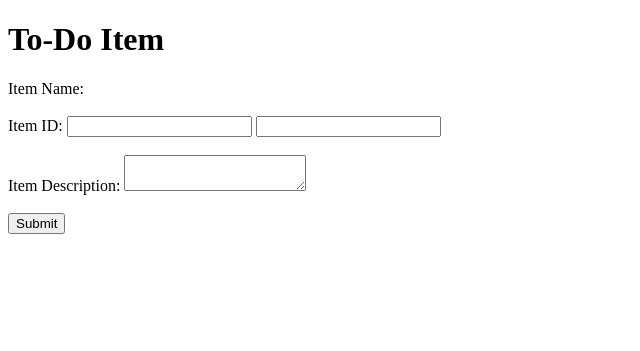
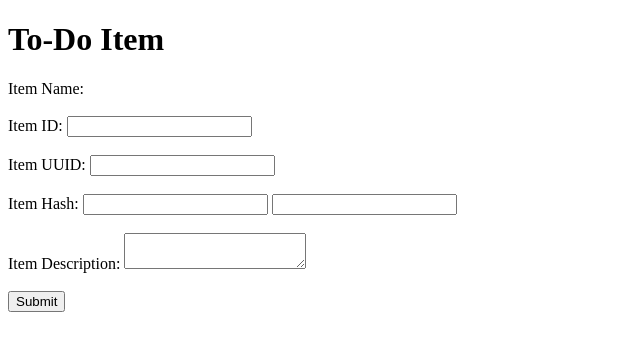
Before and after one commit to Codershreya2/Git_and_GitHub_Shreya, a Flask app: page / in a window 1280 px wide. Shown: the top 351 px of the page, without its empty margins (0-640 px from the left). Run offline with Flask 3, Linux system fonts and the light colour scheme.

Commit message:
Recommit changes after soft reset

```diff
--- a/app.py
+++ b/app.py
@@ -1,7 +1,16 @@
-from flask import Flask, jsonify, render_template
+from flask import Flask, jsonify, render_template, request
 import json
+import os
+from pymongo import MongoClient
+from dotenv import load_dotenv
+app = Flask(__name__)
+load_dotenv()
 
-app = Flask(__name__)
+mongo_uri = os.getenv("MONGO_URI")
+client = MongoClient(mongo_uri)
+
+db = client["git_github_db"]
+collection = db["todos"]
 
 
 @app.route("/")
@@ -15,6 +24,17 @@ def api():
         data = json.load(file)
 
     return jsonify(data)
+@app.route('/submittodoitem', methods=['POST'])
+def submit_todo_item():
+    item_name = request.form.get('itemName', '').strip()
+    item_description = request.form.get('itemDescription', '').strip()
+
+    collection.insert_one({
+        'itemName': item_name,
+        'itemDescription': item_description
+    })
+
+    return "To-Do item submitted successfully"
 
 
 if __name__ == "__main__":
--- a/requirements.txt
+++ b/requirements.txt
@@ -1 +1,3 @@
 Flask
+pymongo
+python-dotenv
--- a/templates/index.html
+++ b/templates/index.html
@@ -13,6 +13,14 @@
 
 <label for="itemId">Item ID:</label>
 <input type="text" id="itemId" name="itemId">
+<br><br>
+
+<label for="itemUuid">Item UUID:</label>
+<input type="text" id="itemUuid" name="itemUuid">
+<br><br>
+
+<label for="itemHash">Item Hash:</label>
+<input type="text" id="itemHash" name="itemHash">
     <input type="text" id="itemName" name="itemName">
 
     <br><br>
```
